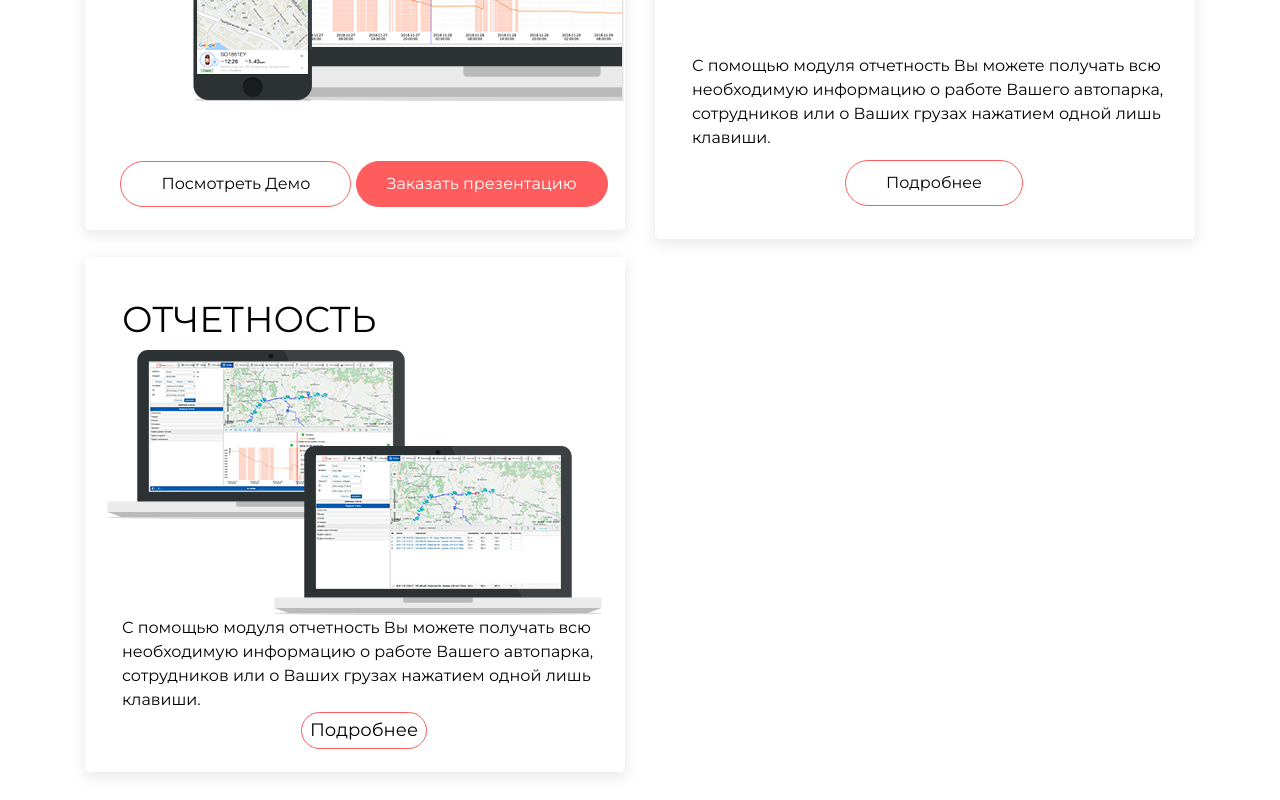
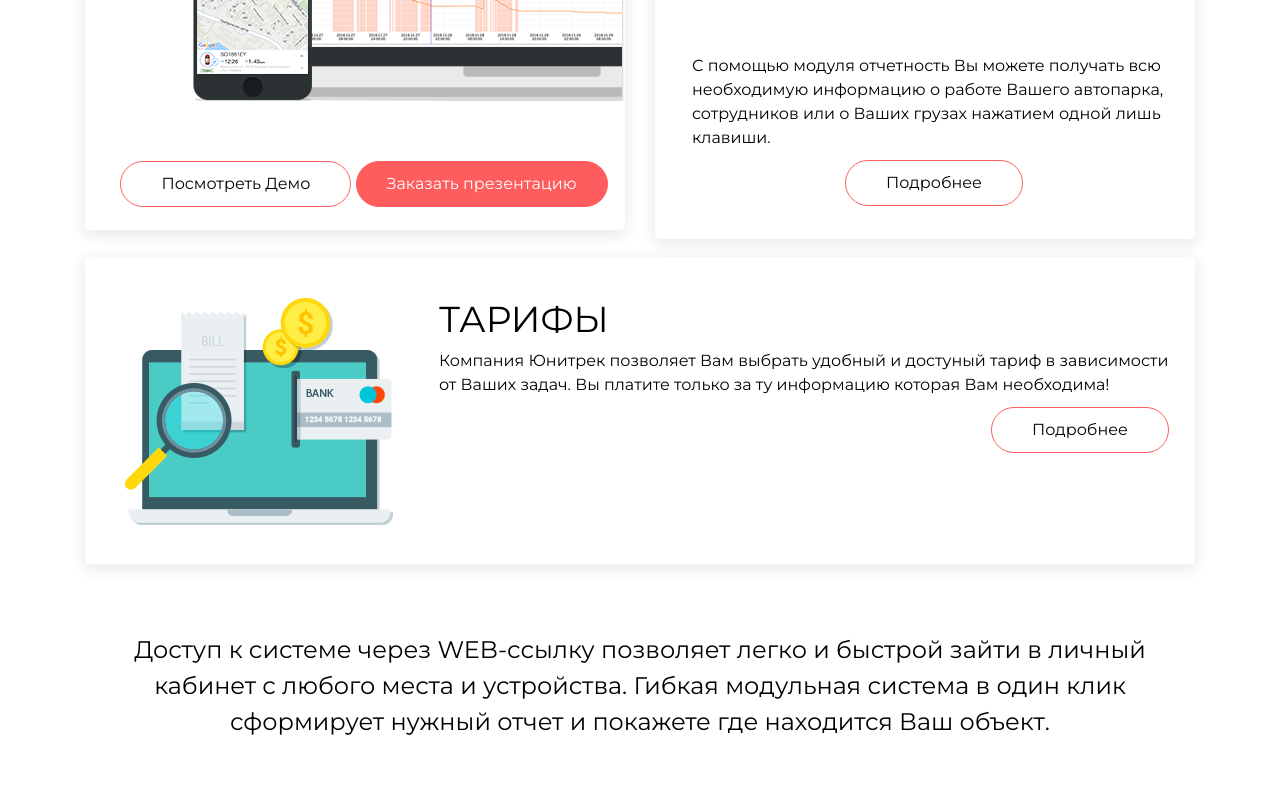
Before and after one commit to 777zhm/unitrack, a plain HTML site: page index.html in a window 1280 px wide. Shown: the part 3141-3941 px from the top of the page. Drawn offline with nearby package versions, Linux system fonts and the light colour scheme.

Commit message:
statistics_block

```diff
--- a/css/style.css
+++ b/css/style.css
@@ -354,12 +354,11 @@ padding-bottom: 14px;
 	margin: auto;
 }
 
-
-
 /* End Posibility block */
 /* Start Statistics block */
 .statistics_block{
 	padding-top: 50px;
+	padding-bottom: 60px;
 }
 
 .statistics_item{
@@ -389,7 +388,7 @@ padding-bottom: 14px;
 }
 
 .statistics_box img{
-	float: right;
+
 	margin-top: 20px;
 	margin-bottom: 60px;
 }
@@ -428,9 +427,38 @@ padding-bottom: 14px;
 	padding-left: 0;
 	margin-left: 0;
 }
+
+.wages_box div{
+	padding-left: 18px;
+	margin-bottom: 10px;
+	padding-right: 10px;
+}
+
+.wages_box .button_box{
+	text-align: right;
+	padding-right: 20px;
+}
+
+.wages_box button.button_second{
+	padding-top: 10px;
+	padding-bottom: 10px;
+	padding-left: 40px;
+	padding-right: 40px;
+	font-size: 16px;
+}
+
+.access_box{
+	margin-top: 50px;
+	font-size: 24px;
+}
+
+
 /* End Statistics block */
 /* Start Mobile block */
-
+.mobile_block{
+	padding-top: 20px;
+	padding-bottom: 50px;
+}
 
 /* End Mobile block */
 /* Start Blog block */
--- a/index.html
+++ b/index.html
@@ -205,7 +205,7 @@
           <div class="col-lg-6 col-md-6 col-sm-12">
             <div class="statistics_item demo_box">
               <h2>Демо версия</h2>
-              <div>Ознакомьтесь с WEB –интерфейсом на примере реальных объектов. Оцените возможности сервиса Юнитерк</div>
+              <div>Ознакомьтесь с WEB –интерфейсом на примере реальных объектов. Оцените возможности сервиса Юнитрек</div>
               <img src="img/demo_version.png" alt="demo_version" class="img img-fluid">
               <div class="button_box">
                 <button class="button_second">Посмотреть Демо</button>
@@ -223,13 +223,24 @@
               </div>
             </div>
           </div>
-          <div class="col-lg-6 col-md-6 col-sm-12">
+          <div class="col-sm-12">
             <div class="statistics_item wages_box">
-              <h2>Отчетность</h2>
-              <img src="img/statistics.png" alt="statistics" class="img img-fluid">
-              <div>С помощью модуля отчетность Вы можете получать всю необходимую информацию о работе Вашего автопарка, сотрудников или о Ваших грузах нажатием одной лишь клавиши.</div>
-              <div class="button_box">
-                <button class="button_second">Подробнее</button>
+              <div class="row">
+                <div><img src="img/wages.png" alt="statistics" class="img img-fluid"></div>
+                <div class="col">
+                  <h2>Тарифы</h2>
+                  <div>Компания Юнитрек позволяет Вам выбрать удобный и достуный тариф в зависимости от Ваших задач. Вы платите только за ту информацию которая Вам необходима!</div>
+                  <div class="button_box">
+                    <button class="button_second">Подробнее</button>
+                  </div>
+                </div>
+              </div>
+            </div>
+          </div>
+          <div class="col-sm-12">
+            <div class="access_box">
+              <div style="text-align: center;">
+                Доступ к системе через WEB-ссылку позволяет легко и быстрой зайти в личный кабинет с любого места и устройства. Гибкая модульная система  в один клик сформирует нужный отчет и покажете где находится Ваш объект.
               </div>
             </div>
           </div>
```
